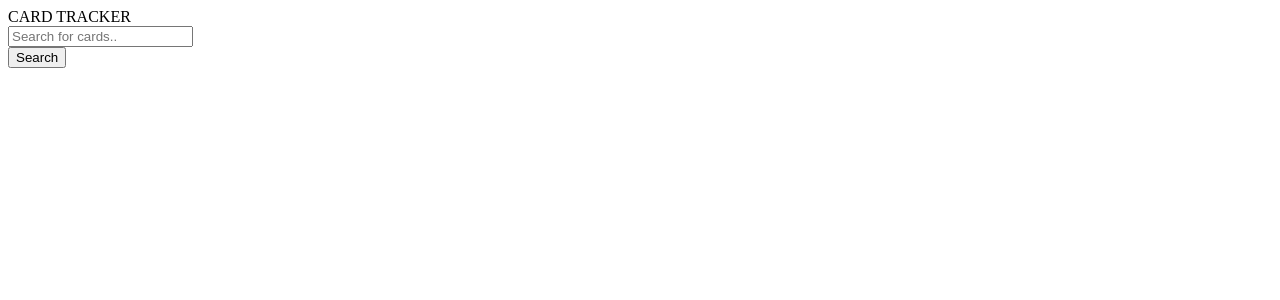
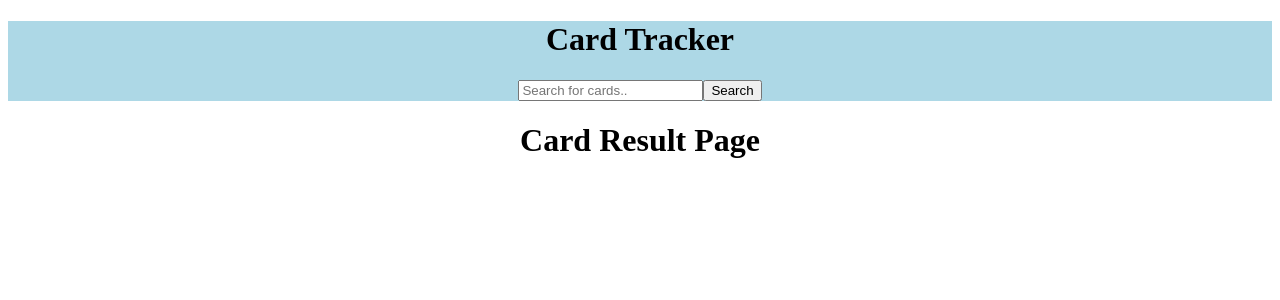
Before and after one commit to mat-t123/Pixel_Pals, a React (Create React App) app in the folder Pixel_Pals/frontend/: page / in a window 1280 px wide. Shown: the top 300 px of the page. Built offline with nearby package versions, Linux system fonts and the light colour scheme.

Commit message:
installed router library for react

```diff
--- a/Pixel_Pals/frontend/package.json
+++ b/Pixel_Pals/frontend/package.json
@@ -4,10 +4,13 @@
   "private": true,
   "dependencies": {
     "@testing-library/jest-dom": "^4.2.4",
-    "@testing-library/react": "^9.4.1",
+    "@testing-library/react": "^9.5.0",
     "@testing-library/user-event": "^7.2.1",
+    "acorn-node": "^2.0.0",
+    "braces": "^3.0.2",
     "react": "^16.13.0",
     "react-dom": "^16.13.0",
+    "react-router-dom": "^5.1.2",
     "react-scripts": "3.4.0"
   },
   "scripts": {
--- /dev/null
+++ b/Pixel_Pals/frontend/src/App.css
@@ -0,0 +1,7 @@
+.App{
+    text-align: center;
+}
+
+.searchPage{
+    background: lightblue;
+}
--- a/Pixel_Pals/frontend/src/App.js
+++ b/Pixel_Pals/frontend/src/App.js
@@ -1,14 +1,17 @@
 import React from 'react';
-import SearchBar from './SearchBar'
-//import { unstable_batchedUpdates } from 'react-dom';
+import './App.css';
+import MainSearch from './MainSearch';
+import CardDisplay from './CardDisplay';
+import {BrowserRouter as Router, Switch, Route} from 'react-router-dom';
 
 function App() {
   return (
-    <>
-      <div> CARD TRACKER </div>
-      <SearchBar />
-      <button>Search</button>
-    </>
+    <Router>
+      <div className ="App">
+        <MainSearch />
+        <CardDisplay />
+      </div>
+    </Router>
   );
 }
 
--- /dev/null
+++ b/Pixel_Pals/frontend/src/CardDisplay.js
@@ -0,0 +1,9 @@
+import React from 'react'
+
+export default function CardDisplay() {
+    return (
+        <div>
+            <h1>Card Result Page</h1>
+        </div>
+    )
+}
--- /dev/null
+++ b/Pixel_Pals/frontend/src/MainSearch.js
@@ -0,0 +1,11 @@
+import React from 'react'
+
+export default function MainSearch() {
+    return (
+        <div className="searchPage">
+            <h1>Card Tracker</h1>
+            <input type="text" id="mainSearchBar" placeholder="Search for cards.."></input>
+            <button type="button" id="mainSearchButton">Search</button>
+        </div>
+    )
+}
--- a/Pixel_Pals/frontend/src/SearchBar.js
+++ /dev/null
@@ -1,9 +0,0 @@
-import React from 'react'
-
-export default function SearchBar() {
-    return (
-        <div>
-            <input type="text" id="cardSearchBar" placeholder="Search for cards.."></input>
-        </div>
-    )
-}
```
Also changed, not shown: 2 other files (tests, documents, lock files or other folders).
